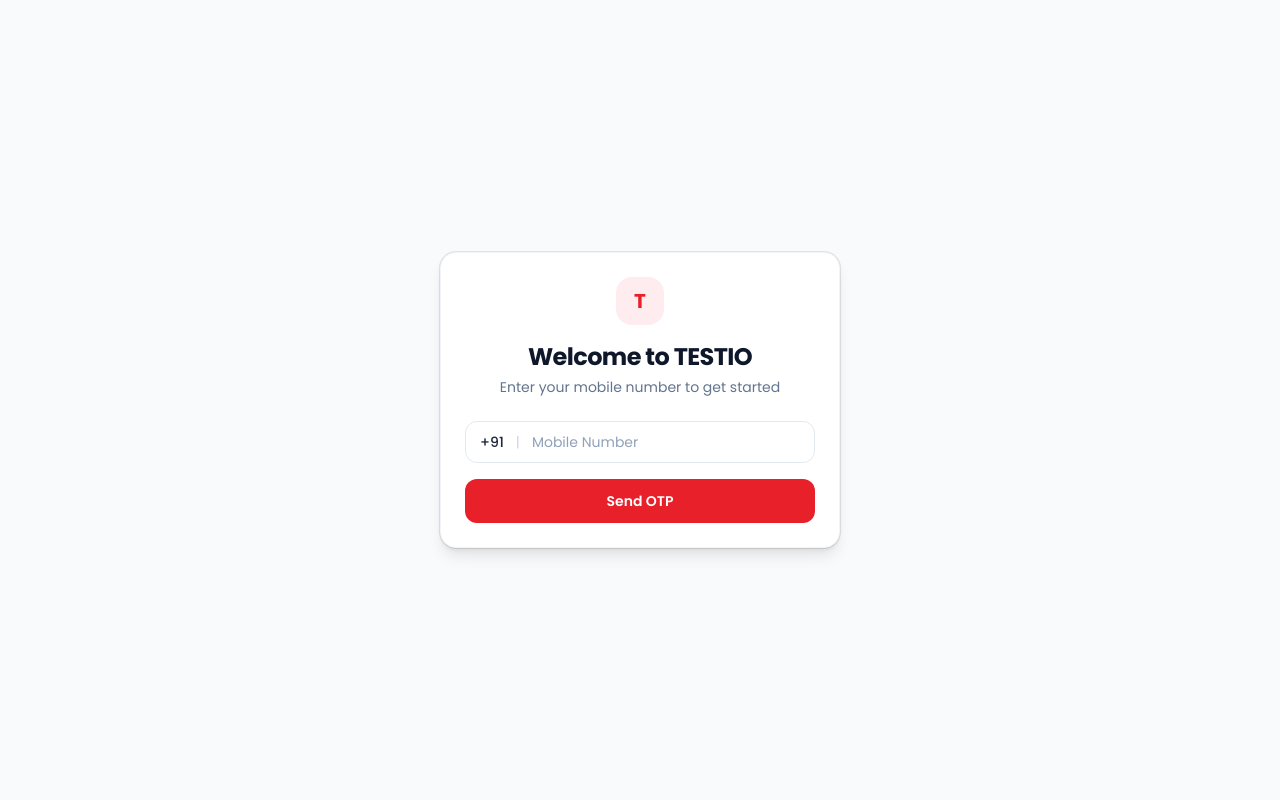
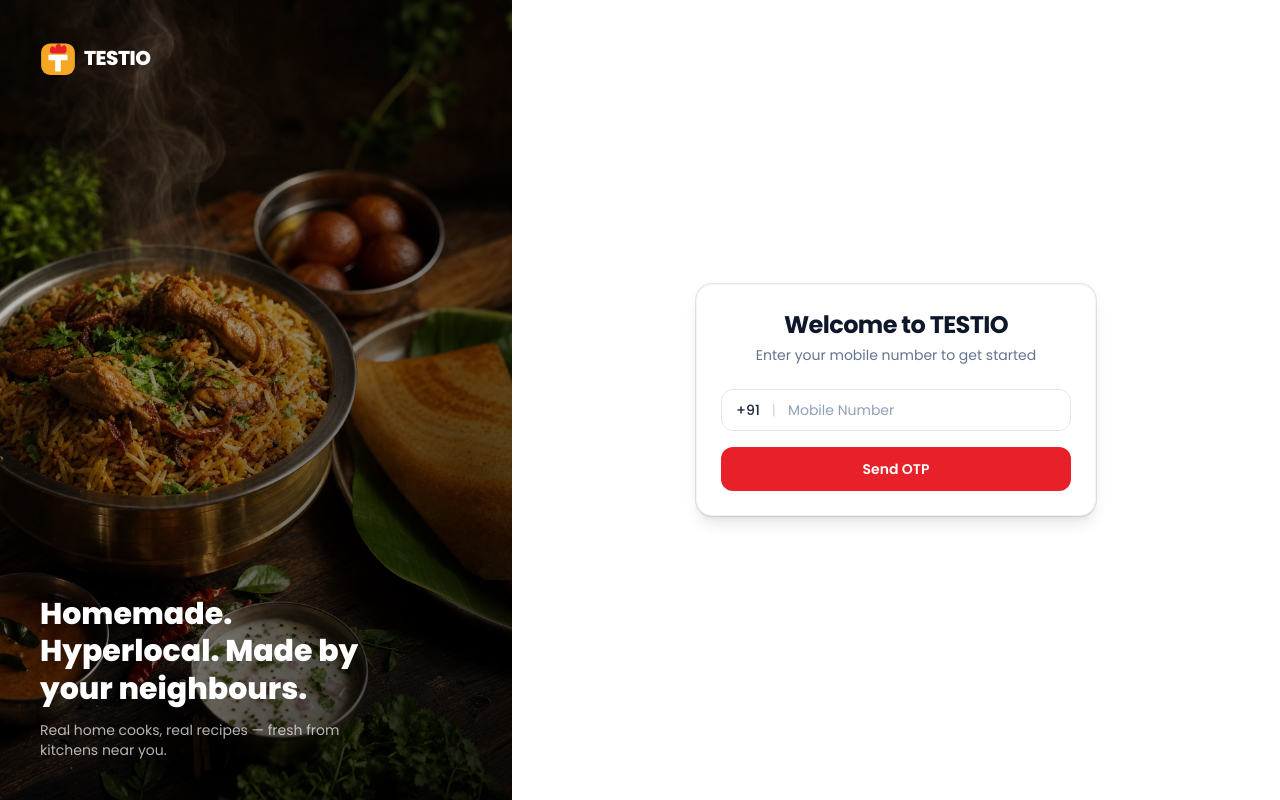
Before and after one commit to wnr-group/testio-customer-web, a Next.js app: page /login in a window 1280 px wide. Built offline with nearby package versions, Linux system fonts and the light colour scheme; no server answers.

Commit message:
feat: branded split-screen login/OTP pages
Add AuthShell with a higgsfield-generated food photography backdrop,
logo and tagline (full left panel on desktop, top banner on mobile),
replacing the plain grey centered-card auth screens.

```diff
--- a/app/(public)/login/otp/page.tsx
+++ b/app/(public)/login/otp/page.tsx
@@ -5,6 +5,7 @@ import { createClient } from "@/lib/supabase/client";
 import { toast } from "sonner";
 import { Card } from "@/components/ui/card";
 import { Button } from "@/components/ui/button";
+import { AuthShell } from "@/components/auth/AuthShell";
 import { safeInternalPath } from "@/lib/utils";
 
 function OtpPageContent() {
@@ -194,13 +195,9 @@ function OtpPageContent() {
   }
 
   return (
-    <div className="fixed inset-0 flex items-center justify-center bg-slate-50 p-4 z-50">
+    <AuthShell>
       <Card className="w-full max-w-[400px] min-w-[320px] shadow-lg border border-slate-100 bg-white rounded-2xl p-6 flex flex-col gap-6">
-        {/* Brand Logo and Title */}
-        <div className="flex flex-col items-center gap-4">
-          <div className="w-12 h-12 bg-[#FEECEF] rounded-2xl flex items-center justify-center shrink-0">
-            <span className="text-[#E8202A] font-bold text-xl">T</span>
-          </div>
+        {/* Title */}
         <div className="text-center">
           <h1 className="text-2xl font-bold text-slate-900 tracking-tight">
             Verify Mobile Number
@@ -215,7 +212,6 @@ function OtpPageContent() {
           >
             Change number
           </button>
-          </div>
         </div>
 
         {/* Form wrapping OTP inputs and verification Button */}
@@ -267,7 +263,7 @@ function OtpPageContent() {
           )}
         </div>
       </Card>
-    </div>
+    </AuthShell>
   );
 
 }
--- a/app/(public)/login/page.tsx
+++ b/app/(public)/login/page.tsx
@@ -2,6 +2,7 @@
 
 import { Button } from "@/components/ui/button";
 import { Card } from "@/components/ui/card";
+import { AuthShell } from "@/components/auth/AuthShell";
 
 import { Suspense, useState } from "react";
 import { useRouter, useSearchParams } from "next/navigation";
@@ -60,13 +61,9 @@ function LoginContent() {
   };
 
     return (
-      <div className="fixed inset-0 flex items-center justify-center bg-slate-50 p-4 z-50">
+      <AuthShell>
         <Card className="w-full max-w-[400px] min-w-[320px] shadow-lg border border-slate-100 bg-white rounded-2xl p-6 flex flex-col gap-6">
-          {/* Brand Logo and Welcome */}
-          <div className="flex flex-col items-center gap-4">
-            <div className="w-12 h-12 bg-[#FEECEF] rounded-2xl flex items-center justify-center shrink-0">
-              <span className="text-[#E8202A] font-bold text-xl">T</span>
-            </div>
+          {/* Welcome */}
           <div className="text-center">
             <h1 className="text-2xl font-bold text-slate-900 tracking-tight">
               Welcome to TESTIO
@@ -74,7 +71,6 @@ function LoginContent() {
             <p className="text-sm text-slate-500 mt-1">
               Enter your mobile number to get started
             </p>
-            </div>
           </div>
 
           {/* Input Form */}
@@ -107,7 +103,7 @@ function LoginContent() {
             </Button>
           </form>
         </Card>
-      </div>
+      </AuthShell>
     );
   }
 
--- /dev/null
+++ b/components/auth/AuthShell.tsx
@@ -0,0 +1,37 @@
+import Image from 'next/image'
+
+import { Logo } from '@/components/brand/Logo'
+
+// Shared shell for /login and /login/otp: a branded photo panel (full
+// left column on desktop, a short top banner on mobile) next to the
+// actual form content passed in as children.
+export function AuthShell({ children }: { children: React.ReactNode }) {
+  return (
+    <div className="flex min-h-screen w-full flex-col bg-white md:flex-row">
+      <div className="relative h-40 w-full shrink-0 overflow-hidden sm:h-52 md:h-auto md:w-[44%] lg:w-[40%]">
+        <Image
+          src="/marketing/auth-backdrop.jpg"
+          alt=""
+          fill
+          priority
+          sizes="(min-width: 768px) 44vw, 100vw"
+          className="object-cover"
+        />
+        <div className="absolute inset-0 bg-gradient-to-t from-black/85 via-black/25 to-black/10 md:bg-gradient-to-br md:from-black/15 md:via-black/45 md:to-black/85" />
+        <div className="relative z-10 flex h-full flex-col justify-between p-6 md:p-10">
+          <Logo variant="dark" />
+          <div className="hidden md:block">
+            <p className="max-w-xs text-2xl font-extrabold leading-tight text-white lg:text-3xl">
+              Homemade. Hyperlocal. Made by your neighbours.
+            </p>
+            <p className="mt-3 max-w-xs text-sm text-white/70">
+              Real home cooks, real recipes — fresh from kitchens near you.
+            </p>
+          </div>
+        </div>
+      </div>
+
+      <div className="flex flex-1 items-center justify-center p-4 sm:p-8">{children}</div>
+    </div>
+  )
+}
```
Also changed, not shown: public/marketing/auth-backdrop.jpg (added). Lines whose indentation alone changed are shown as unchanged.
